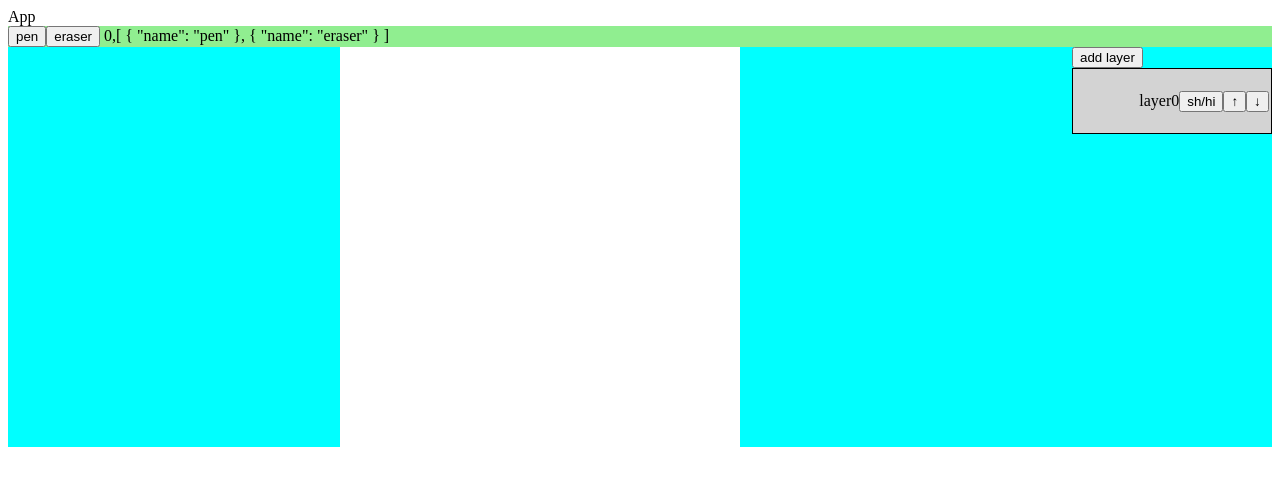
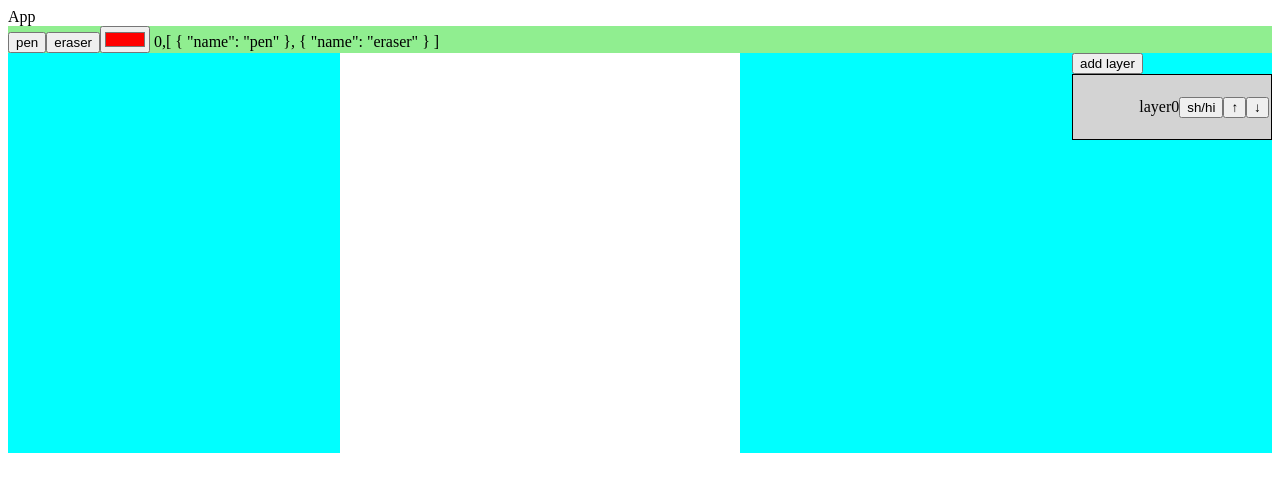
Before and after one commit to badfalcon/skin_editor_vue, a Vue app: page / in a window 1280 px wide. Shown: the top 492 px of the page. Built offline with nearby package versions, Linux system fonts and the light colour scheme.

Commit message:
add color select

```diff
--- a/src/components/PixelCanvas.js
+++ b/src/components/PixelCanvas.js
@@ -4,6 +4,7 @@ export default class PixelCanvas {
   rawCanvas = null;
   prev_pt = null;
   toolIndex = 0;
+  color = [255, 0, 0, 255];
   width;
   height;
   pixelWidth;
@@ -38,6 +39,10 @@ export default class PixelCanvas {
     this.toolIndex = index;
   }
 
+  setColor(r, g, b, a) {
+    this.color = [r, g, b, a];
+  }
+
   repaint() {
     this.ctx.putImageData(this.imageData, 0, 0)
     let ctx = this.dom.getContext('2d')
@@ -61,7 +66,7 @@ export default class PixelCanvas {
     switch (this.toolIndex) {
       case 0:
         if (pt) {
-          this.setDot(pt.x, pt.y, [255, 0, 0, 255])
+          this.setDot(pt.x, pt.y, this.color)
           this.prev_pt = pt
           this.repaint()
           return true;
@@ -77,7 +82,7 @@ export default class PixelCanvas {
     switch (this.toolIndex) {
       case 0:
         if (e.pressure && pt) {
-          this.setLine(this.prev_pt.x, this.prev_pt.y, pt.x, pt.y, [255, 0, 0, 255])
+          this.setLine(this.prev_pt.x, this.prev_pt.y, pt.x, pt.y, this.color)
           this.prev_pt = pt
           this.repaint()
           return true;
@@ -86,16 +91,19 @@ export default class PixelCanvas {
     }
     return false;
   }
+
   onPointerUp(e) {
     // eslint-disable-next-line no-unused-vars
     let pt = this.getPoint(e)
     return false;
   }
+
   onPointerOut(e) {
     // eslint-disable-next-line no-unused-vars
     let pt = this.getPoint(e)
     return false;
   }
+
   onPointerLeave(e) {
     // eslint-disable-next-line no-unused-vars
     let pt = this.getPoint(e)
--- a/src/components/SkinEditor.vue
+++ b/src/components/SkinEditor.vue
@@ -6,6 +6,7 @@
     <div id="appHead">
       <div id="toolManager">
         <button v-for="(value,index) in tools" :key="'tool'+index" @click="selectTool(index)">{{value.name}}</button>
+        <input type="color" @change="selectColor" value="#ff0000">
         {{currentTool}},{{tools}}
       </div>
     </div>
@@ -54,6 +55,15 @@ export default {
     selectTool(index){
       this.currentTool = index
       this.pixelCanvas.setTool(index)
+    },
+
+    selectColor(e) {
+      console.log(e.target.value)
+      let hex = e.target.value
+      let r = parseInt(hex.slice(1, 3), 16),
+          g = parseInt(hex.slice(3, 5), 16),
+          b = parseInt(hex.slice(5, 7), 16);
+      this.pixelCanvas.setColor(r, g, b, 255);
     },
 
     onPointerEnter(e) {
```
